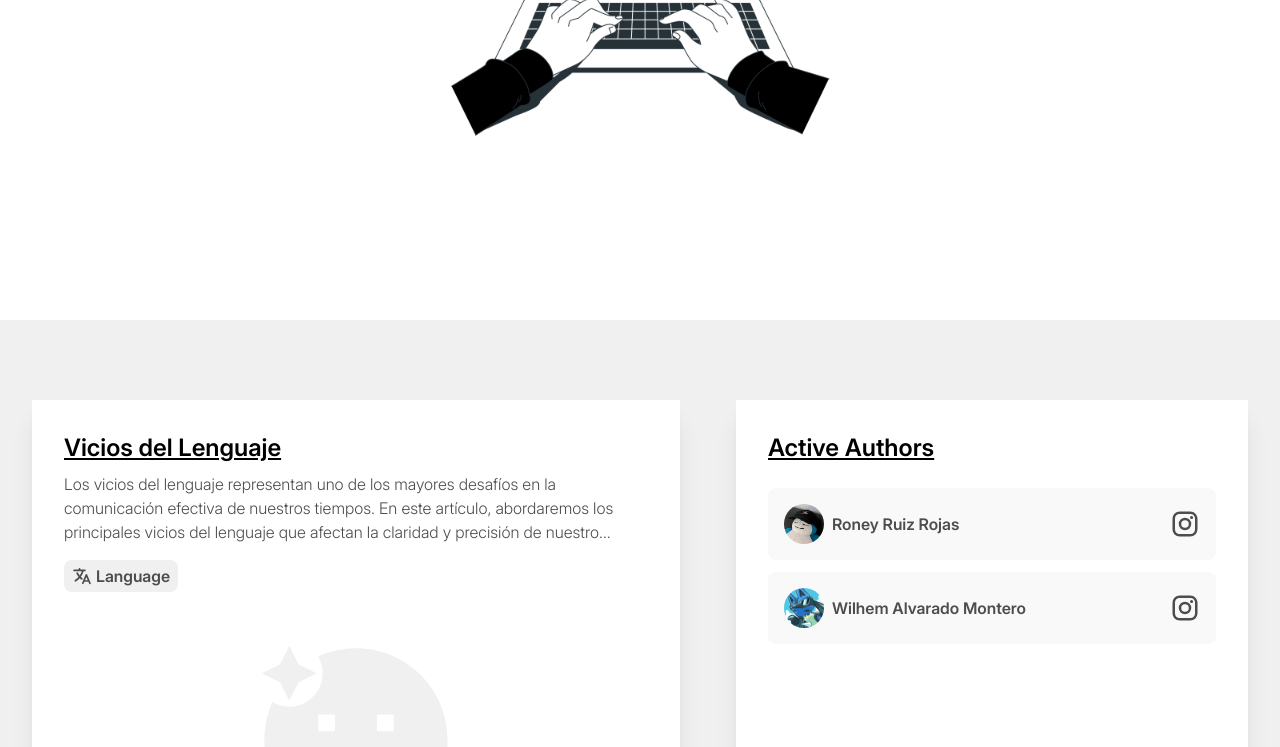
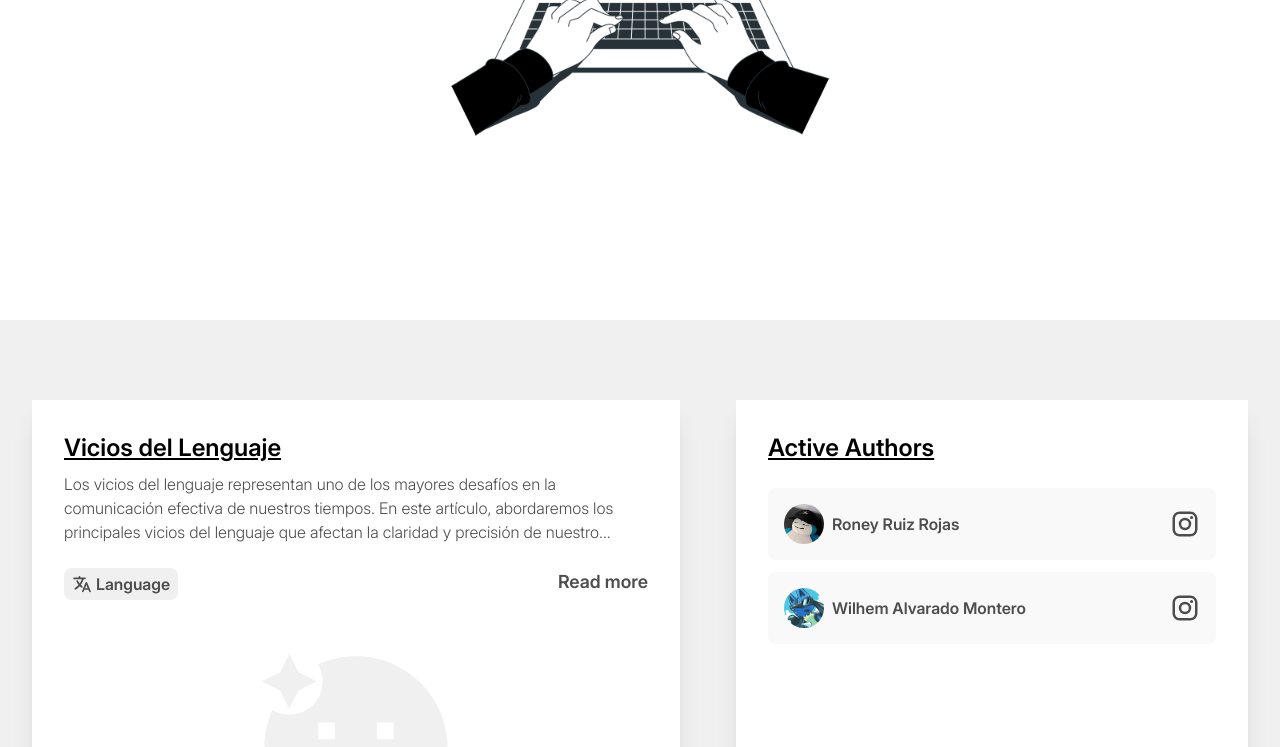
Before and after one commit to rruiz204/blog-prototype, a React (Vite) app: page / in a window 1280 px wide. Shown: the part 480-1227 px from the top of the page. Built offline with nearby package versions, Linux system fonts and the light colour scheme.

Commit message:
feat: add a redirection in article item

```diff
--- a/src/components/common/molecules/ArticleItem.tsx
+++ b/src/components/common/molecules/ArticleItem.tsx
@@ -1,17 +1,19 @@
 import { JSX } from "react";
+import { Link } from "../atoms/Link";
 import { CaterogyList } from "../organisms/CaterogyList";
 import { Article as Props } from "@articles/types/Article";
 
-export const ArticleItem = ({ name, description, categories }: Props): JSX.Element => {
+export const ArticleItem = ({ name, description, categories, route }: Props): JSX.Element => {
   return (
-    <div className="flex flex-col gap-4 px-6 md:px-8 pt-8">
+    <div className="flex flex-col gap-6 px-6 md:px-8 pt-8">
       <div>
         <p className="text-2xl font-inter-semi mb-2 underline">{name}</p>
         <p className="text-details-100 font-inter-light line-clamp-3">{description}</p>
       </div>
 
-      <div>
+      <div className="flex justify-between">
         <CaterogyList categories={categories} />
+        <Link text="Read more" route={route} />
       </div>
     </div>
   );
```
